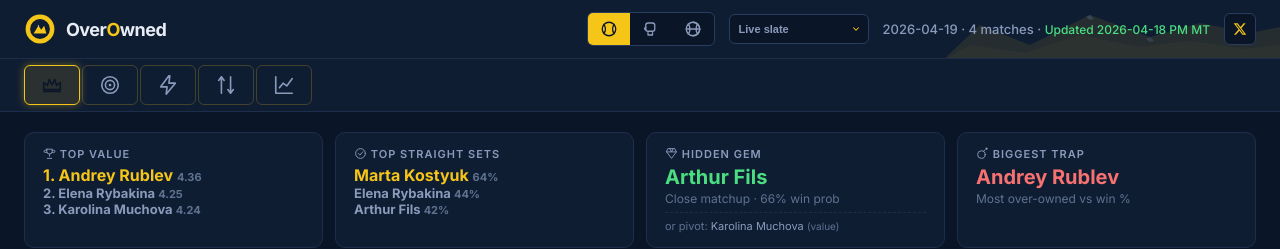
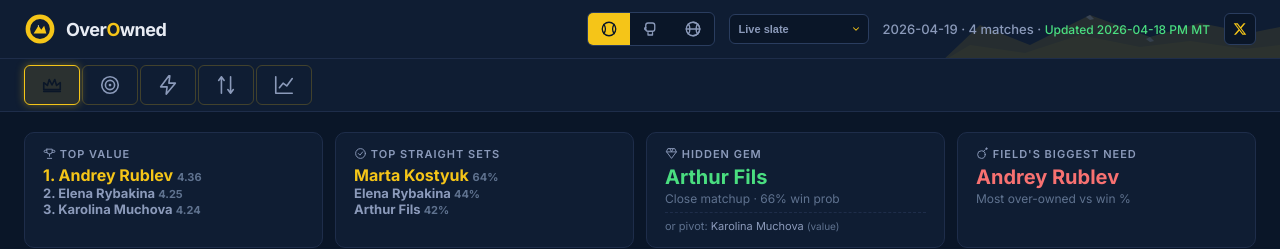
Before and after one commit to altapicks/APV1, a React (Vite) app: page / in a window 1280 px wide. Shown: the top 249 px of the page. Built offline with nearby package versions, Linux system fonts and the light colour scheme.

Commit message:
Update App.jsx

```diff
--- a/App.jsx
+++ b/App.jsx
@@ -80,7 +80,7 @@
   { icon: 'trophy',        label: 'Top 3 Value', desc: 'Highest pts/$1K salary' },
   { icon: 'rocket',        label: 'Top 3 Ceiling', desc: 'Highest 85th-percentile projection' },
   { icon: 'gem',           label: 'Hidden Gem', desc: 'Best value in salary band below biggest trap' },
-  { icon: 'bomb',          label: 'Biggest Trap', desc: 'Highest sim-owned — field-converged chalk' },
+  { icon: 'bomb',          label: "Field's Biggest Need", desc: 'Over-owned relative to value — prime fade' },
   { icon: 'flame',         label: 'Top PP EV', desc: 'Best expected value vs PP line' },
   { icon: 'trending-down', label: 'Worst PP EV', desc: 'Strong LESS play' },
 ];
@@ -1588,7 +1588,7 @@
           </div>
         )}
       </div>
-      <div className="metric"><div className="metric-label"><Icon name="bomb" size={13}/> Biggest Trap</div><div className="metric-value" style={{ color: 'var(--red-text)' }}>{trap || '-'}</div><div className="metric-sub">Most over-owned vs win %</div></div>
+      <div className="metric"><div className="metric-label"><Icon name="bomb" size={13}/> Field's Biggest Need</div><div className="metric-value" style={{ color: 'var(--red-text)' }}>{trap || '-'}</div><div className="metric-sub">Most over-owned vs win %</div></div>
     </div>
     <SearchBar value={q} onChange={setQ} placeholder="Search players, opponents" total={pw.length} filtered={pwFiltered.length} />
     <div className="table-wrap"><table><thead><tr>
@@ -2082,7 +2082,7 @@
         </div>
         <div style={{ fontSize: 15, fontWeight: 600, color: 'var(--text)', marginBottom: 8 }}>No completed slates yet</div>
         <div style={{ fontSize: 13, maxWidth: 520, margin: '0 auto', lineHeight: 1.65, color: 'var(--text-muted)' }}>
-          Track Record populates as you upload DK contest CSVs from completed slates. Every <strong style={{color:'var(--primary)'}}>Top Value</strong>, <strong style={{color:'var(--primary)'}}>Hidden Gem</strong>, <strong style={{color:'var(--primary)'}}>Biggest Trap</strong>, and <strong style={{color:'var(--primary)'}}>PP Edge/Fade</strong> call gets graded — hit rates compound into actionable patterns over time.
+          Track Record populates as you upload DK contest CSVs from completed slates. Every <strong style={{color:'var(--primary)'}}>Top Value</strong>, <strong style={{color:'var(--primary)'}}>Hidden Gem</strong>, <strong style={{color:'var(--primary)'}}>Field's Biggest Need</strong>, and <strong style={{color:'var(--primary)'}}>PP Edge/Fade</strong> call gets graded — hit rates compound into actionable patterns over time.
         </div>
         <div style={{ fontSize: 11, color: 'var(--text-dim)', marginTop: 18, fontFamily: 'monospace' }}>Expected path: <span style={{color:'var(--text-muted)'}}>public/results/{sport}/aggregated.json</span></div>
       </div>
@@ -2320,7 +2320,7 @@
           </div>
         )}
       </div>
-      <div className="metric"><div className="metric-label"><Icon name="bomb" size={13}/> Biggest Trap</div><div className="metric-value" style={{ color: 'var(--red-text)' }}>{trap || '-'}</div><div className="metric-sub">Most over-owned vs win %</div></div>
+      <div className="metric"><div className="metric-label"><Icon name="bomb" size={13}/> Field's Biggest Need</div><div className="metric-value" style={{ color: 'var(--red-text)' }}>{trap || '-'}</div><div className="metric-sub">Most over-owned vs win %</div></div>
     </div>
     <SearchBar value={q} onChange={setQ} placeholder="Search fighters, opponents" total={pw.length} filtered={pwFiltered.length} />
     <div className="table-wrap"><table><thead><tr>
@@ -2815,13 +2815,43 @@
   // Per GPP leverage theory, the chalky play is what we fade — even if they
   // have "good value". Good-value chalk is exactly where the field converges,
   // which is precisely what we're trying to differentiate from.
+  // ═══════════════════════════════════════════════════════════════════════
+  // NBA TRAP ALGORITHM v2 — "Field's Biggest Need" via ownership vs value
+  //
+  //     trapScore = simOwn − (val × K)
+  //
+  // Gate: simOwn ≥ 25% (ensures trap is actual chalk the field is on,
+  //       not an obscure low-owned player with terrible value).
+  //
+  // K auto-calibrates to the slate's median val so the break-even point
+  // (trapScore ≈ 0) tracks what "fair ownership per value" looks like on
+  // THIS slate. Formula: K = 25 / medianVal so that a median-val player
+  // needs 25%+ ownership to begin trapping. Showdown slates (val~3.8-4.2)
+  // yield K≈6; classic slates (val~4.5-5.5) yield K≈5 — self-tuning.
+  //
+  // Fallback: if nobody clears the 25% gate (slate with no clear chalk),
+  // revert to pure simOwn highest.
+  // ═══════════════════════════════════════════════════════════════════════
   const trap = useMemo(() => {
     const active = pw.filter(p => !p.isOut && p.projectable);
     if (active.length === 0) return '';
     const hasOwn = active.some(p => p.simOwn > 0);
-    const sorted = hasOwn
-      ? [...active].sort((a, b) => b.simOwn - a.simOwn)
-      : [...active].sort((a, b) => b.proj - a.proj);
+    if (!hasOwn) {
+      // No ownership data yet — fall back to highest projection
+      return [...active].sort((a, b) => b.proj - a.proj)[0]?.name || '';
+    }
+    // Auto-calibrate K from slate's median val
+    const vals = active.map(p => p.val || 0).filter(v => v > 0).sort((a, b) => a - b);
+    const medianVal = vals.length ? vals[Math.floor(vals.length / 2)] : 4.0;
+    const K = 25 / Math.max(medianVal, 1.0); // guard against tiny medians
+    // Primary pool: chalk (≥25% ownership) ranked by ownership−value penalty
+    const gated = active.filter(p => p.simOwn >= 25);
+    const pool = gated.length > 0 ? gated : active;
+    const sorted = [...pool].sort((a, b) => {
+      const aScore = a.simOwn - (a.val || 0) * K;
+      const bScore = b.simOwn - (b.val || 0) * K;
+      return bScore - aScore;
+    });
     return sorted[0]?.name || '';
   }, [pw]);
   // ═══════════════════════════════════════════════════════════════════════
@@ -2936,7 +2966,7 @@
           </div>
         )}
       </div>
-      <div className="metric"><div className="metric-label"><Icon name="bomb" size={13}/> Biggest Trap</div><div className="metric-value" style={{ color: 'var(--red-text)' }}>{trap || '-'}</div><div className="metric-sub">Field-converged chalk</div></div>
+      <div className="metric"><div className="metric-label"><Icon name="bomb" size={13}/> Field's Biggest Need</div><div className="metric-value" style={{ color: 'var(--red-text)' }}>{trap || '-'}</div><div className="metric-sub">Over-owned vs value</div></div>
     </div>
     {unprojectablePlayers.length > 0 && (
       <div style={{ padding: '10px 14px', marginBottom: 12, background: 'rgba(251,191,36,0.08)', border: '1px solid rgba(251,191,36,0.35)', borderRadius: 8, fontSize: 12, color: 'var(--text-muted)', display: 'flex', gap: 10, flexWrap: 'wrap', alignItems: 'center' }}>
@@ -3131,11 +3161,24 @@
     const boostFloor = Math.round(10 + contrarianStrength * 10);
     const LEV_CAP = 30;
 
-    // TRAP = highest field ownership (pure chalk fade for GPP leverage).
+    // TRAP = "Field's Biggest Need" — ownership vs value with auto-calibrated K.
+    // Mirrors NBA DK tab v2: trapScore = simOwn − (val × K), gate ≥25%.
     const hasOwn = withSal.some(p => (ownership[p.name] || 0) > 0);
-    const trap = hasOwn
-      ? [...withSal].sort((a, b) => (ownership[b.name] || 0) - (ownership[a.name] || 0))[0]
-      : byProj[0];
+    let trap = null;
+    if (!hasOwn) {
+      trap = byProj[0];
+    } else {
+      const vals = withSal.map(p => p.val || 0).filter(v => v > 0).sort((a, b) => a - b);
+      const medianVal = vals.length ? vals[Math.floor(vals.length / 2)] : 4.0;
+      const K = 25 / Math.max(medianVal, 1.0);
+      const gated = withSal.filter(p => (ownership[p.name] || 0) >= 25);
+      const pool = gated.length > 0 ? gated : withSal;
+      trap = [...pool].sort((a, b) => {
+        const aScore = (ownership[a.name] || 0) - (a.val || 0) * K;
+        const bScore = (ownership[b.name] || 0) - (b.val || 0) * K;
+        return bScore - aScore;
+      })[0];
+    }
     if (trap) {
       const trapFieldOwn = ownership[trap.name] || 0;
       const maxCap = Math.max(5, Math.round(trapFieldOwn - contrarianStrength * 50));
```
